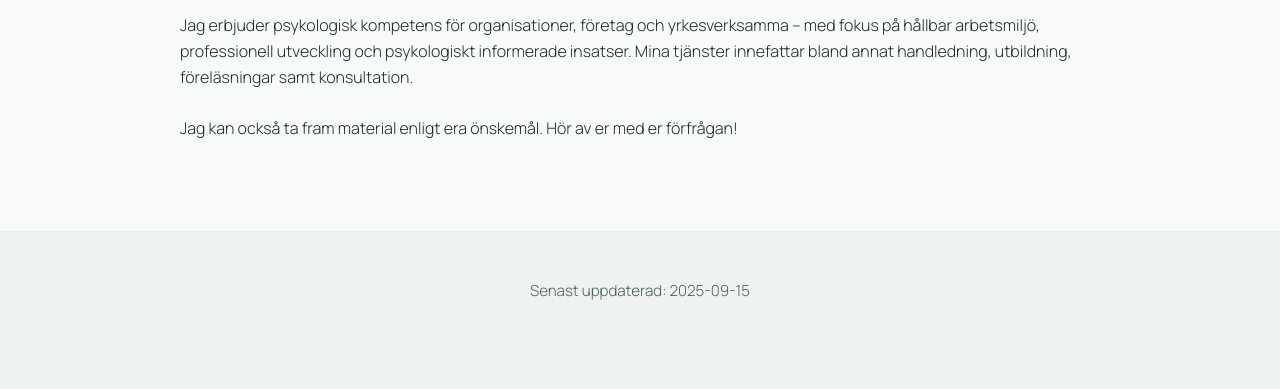
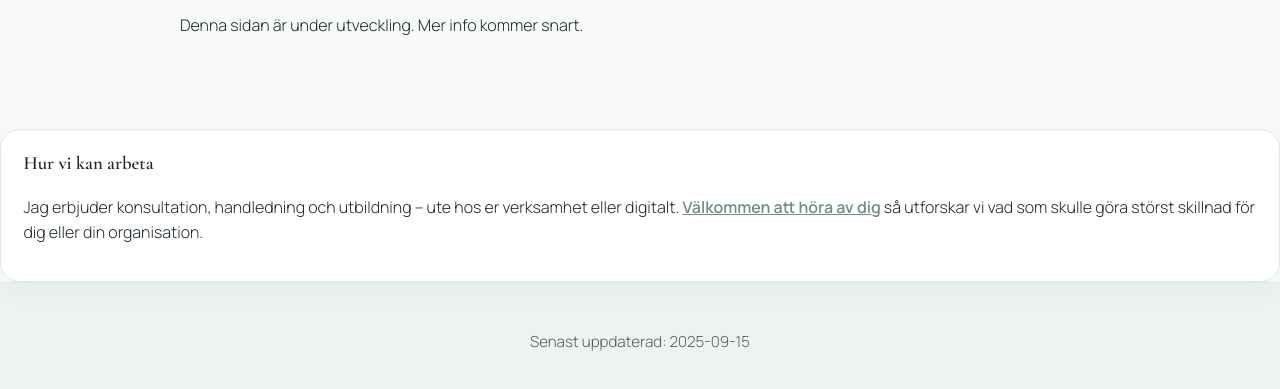
Before and after one commit to majaludvigsen/Hemsida_psykolog, a plain HTML site: page tjanster.html in a window 1280 px wide. Shown: the part 333-722 px from the top of the page. Drawn offline with nearby package versions, Linux system fonts and the light colour scheme.

Commit message:
Update tjanster.html

```diff
--- a/tjanster.html
+++ b/tjanster.html
@@ -43,10 +43,18 @@
 <section class="section alt">
   <div class="section-inner">
     <h2>Tjänster</h2>
-    <p>Jag erbjuder psykologisk kompetens för organisationer, företag och yrkesverksamma – med fokus på hållbar arbetsmiljö, professionell utveckling och psykologiskt informerade insatser. Mina tjänster innefattar bland annat handledning, utbildning, föreläsningar samt konsultation.<br><br>
-      Jag kan också ta fram material enligt era önskemål. Hör av er med er förfrågan!<br><br>
+    <p>Denna sidan är under utveckling. Mer info kommer snart.<br><br>
     </p>
   </div>
+
+     <div class="profile-card">
+          <h3>Hur vi kan arbeta</h3>
+          <p>
+            Jag erbjuder konsultation, handledning och utbildning – ute hos er
+            verksamhet eller digitalt. <a class="text-link" href="kontakt.html">Välkommen att höra av dig</a> så utforskar vi vad som skulle
+            göra störst skillnad för dig eller din organisation.
+          </p>
+        </div>
 </section>
 
 <footer class="site-footer">
```
